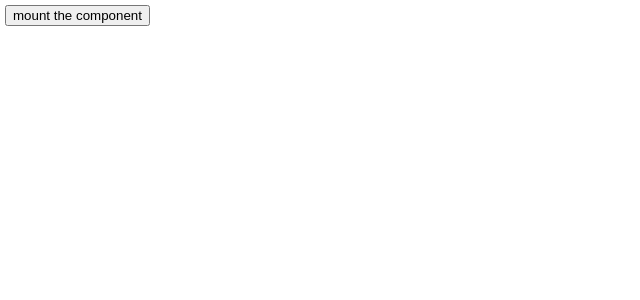
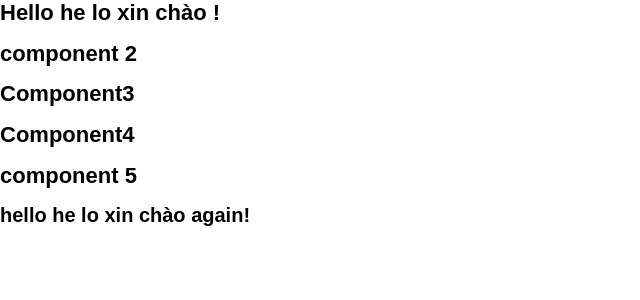
Before and after one commit to giagiang/reactjs-interview, a React (Create React App) app: page / in a window 1280 px wide. Shown: the top 300 px of the page, without its empty margins (0-640 px from the left). Built offline with nearby package versions, Linux system fonts and the light colour scheme.

Commit message:
useContext+UseEfect

```diff
--- a/src/App.js
+++ b/src/App.js
@@ -1,69 +1,157 @@
-// import { useEffect, useState, useRef } from "react";
-// function VideoPlayer({ src, isPlaying }) {
-//   const ref = useRef(null);
-//   useEffect(() => {
-//     if (isPlaying) {
-//       ref.current.play();
-//     } else {
-//       ref.current.pause();
+// // import { useEffect, useState, useRef } from "react";
+// // function VideoPlayer({ src, isPlaying }) {
+// //   const ref = useRef(null);
+// //   useEffect(() => {
+// //     if (isPlaying) {
+// //       ref.current.play();
+// //     } else {
+// //       ref.current.pause();
+// //     }
+// //   },[isPlaying, ref]);
+// //   console.log(isPlaying);
+
+// //   return <video ref={ref} src={src} loop playsInline />;
+// // }
+
+// // export default function App() {
+// //   const [isPlaying, setIsPlaying] = useState(false);
+// //   return (
+// //     <>
+// //       <button onClick={() => setIsPlaying(!isPlaying)}>
+// //         {isPlaying ? "pause" : "Play"}
+// //       </button>
+// //       <VideoPlayer
+// //         isPlaying={isPlaying}
+// //         src="https://interactive-examples.mdn.mozilla.net/media/cc0-videos/flower.mp4"
+// //       />
+// //     </>
+// //   );
+// // }
+// import{useEffect,useState} from 'react'
+
+// function Playground(){
+//   const[text, setText] = useState('a');
+//   useEffect (()=>{
+//     function onTimeout(){
+//       console.log('⏰ ' + text);
 //     }
-//   },[isPlaying, ref]);
-//   console.log(isPlaying);
-
-//   return <video ref={ref} src={src} loop playsInline />;
-// }
-
-// export default function App() {
-//   const [isPlaying, setIsPlaying] = useState(false);
-//   return (
+//     console.log('🔵 Schedule "' + text + '" log');
+//     const timeoutId = setTimeout(onTimeout,3000) ;
+//     return () => {
+//       console.log ('🟡 Cancel "' + text + '" log');
+//       clearTimeout(timeoutId);
+//     };
+//   },[text]);
+//   return(
 //     <>
-//       <button onClick={() => setIsPlaying(!isPlaying)}>
-//         {isPlaying ? "pause" : "Play"}
-//       </button>
-//       <VideoPlayer
-//         isPlaying={isPlaying}
-//         src="https://interactive-examples.mdn.mozilla.net/media/cc0-videos/flower.mp4"
-//       />
+//       <label>
+//         what to log: {''}
+//         <input   value={text}
+//         onChange={e => setText(e.target.value)}
+//         />
+//       </label>
+//       <h1>{text}</h1>
 //     </>
 //   );
 // }
-import{useEffect,useState} from 'react'
+// export default function App()  {
+//   const [show, setShow ] = useState(false) ;
+//   return(
+//     <>
+//       <button onClick={() => setShow(!show)}>
+//         {show? 'Unmount' : 'mount'} the component
+//       </button>
+//       {show && <hr />}
+//       {show && <Playground />}
+//     </>
+//   )
+// }
 
 
-function Playground(){
-  const[text, setText] = useState('a');
-  useEffect (()=>{
-    function onTimeout(){
-      console.log('⏰ ' + text);
-    }
-    console.log('🔵 Schedule "' + text + '" log');
-    const timeoutId = setTimeout(onTimeout,3000) ;
-    return () => {
-      console.log ('🟡 Cancel "' + text + '" log');
-      clearTimeout(timeoutId);
-    };
-  },[text]);
-  return(
-    <>
-      <label>
-        wwhat to log: {''}
-        <input   value={text}
-        onChange={e => setText(e.target.value)}
-        />
-      </label>
-      <h1>{text}</h1>
-    </>
+
+
+
+
+
+// import { useRef, useState } from "react";
+
+// function App() {
+//   const [count, setCount] = useState(60);
+//   const ref = useRef(99);
+//   console.log(ref.current);
+//   let timerId;
+//   const handleStart = () => {
+//     timerId = setInterval(() => {
+//       ref.current  = Math.random
+//       setCount((prevCount) => prevCount - 1);
+//     }, 1000);
+//     console.log("Start ->", timerId);
+//   };
+//   const handleStop = () => {
+//     clearInterval(timerId);
+//     console.log("Stop ->", timerId);
+//   };
+//   return (
+//     <div style={{ padding: 10 }}>
+//       <h1>{count}</h1>
+//       <button onClick={handleStart}>Start </button>
+//       <button onClick={handleStop}>Stop</button>
+//     </div>
+//   );
+// }
+// export default App;
+
+import {useState, createContext,useContext} from "react";
+
+const UserContext = createContext();
+function Component1(){
+  const [user, setUser ] = useState("he lo  xin chào ");
+
+  return (
+    <UserContext.Provider value = {user}>
+    <h1>{`Hello ${user}!`}</h1>
+    <Component2/>
+    </UserContext.Provider>
   );
 }
-export default function App()  {
-  const [show, setShow ] = useState(false) ;
-  return(
+function Component2(){
+  return (
     <>
-      <button onClick={() => setShow(!show)}>
-        {show? 'Unmount' : 'mount'} the component
-      </button>
-      {show && <hr />}
-      {show && <Playground />}
+      <h1>
+        component 2
+      </h1>
+      <Component3/>
+    </>
+  )
+
+}
+
+function Component3(){
+  return (
+    <>
+      <h1>Component3</h1>
+      <Component4/>
     </>
   )
 }
+function Component4 () {
+  return (
+    <>
+      <h1>Component4</h1>
+      <Component5/>
+    </>
+  )
+}
+
+function Component5(){
+  const user = useContext(UserContext)
+  return (
+    <>
+      <h1>component 5 </h1>
+      <h2> { `hello ${user} again! `}</h2>
+    </>
+
+  )
+}
+
+export default Component1
```
